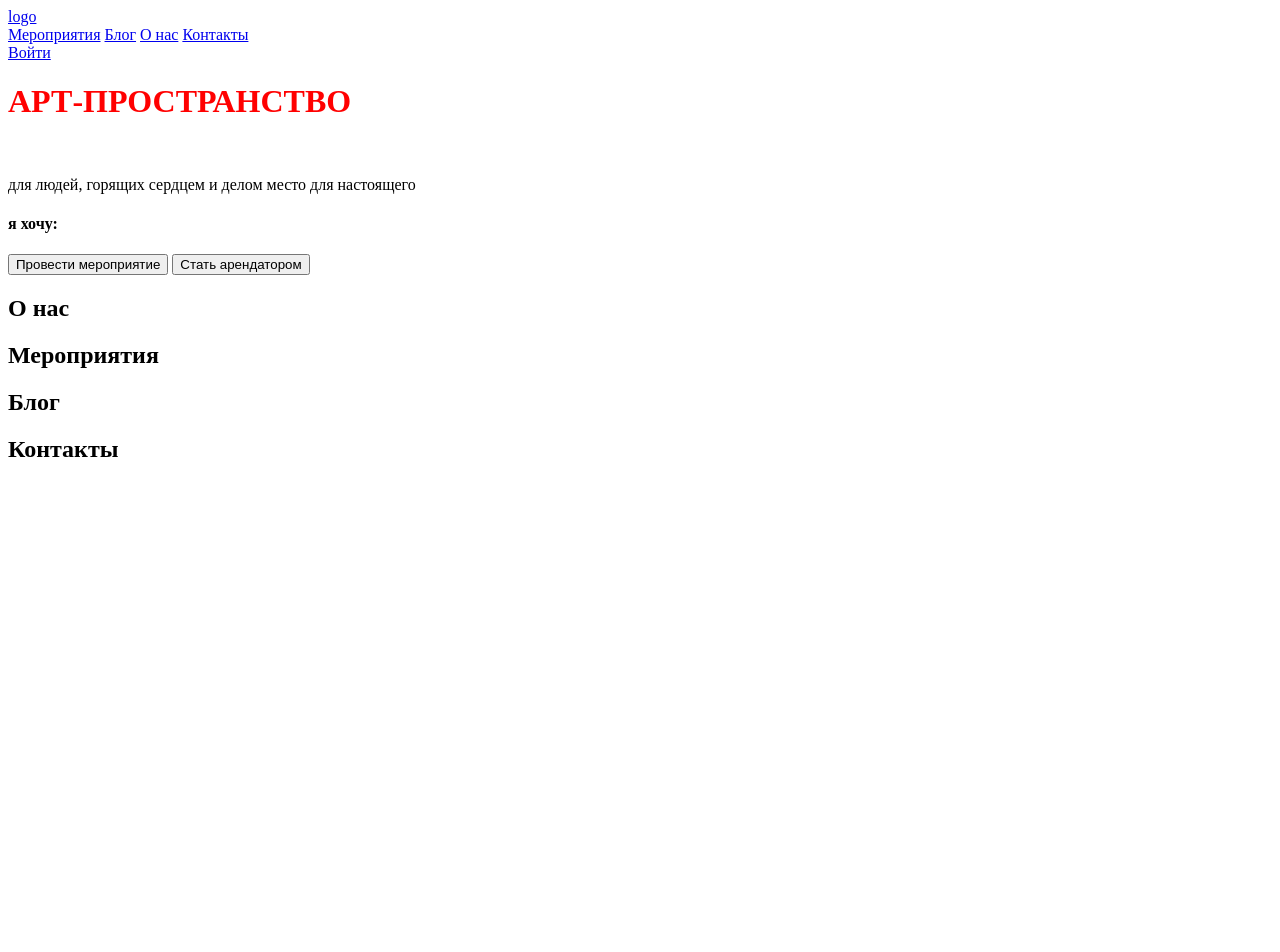
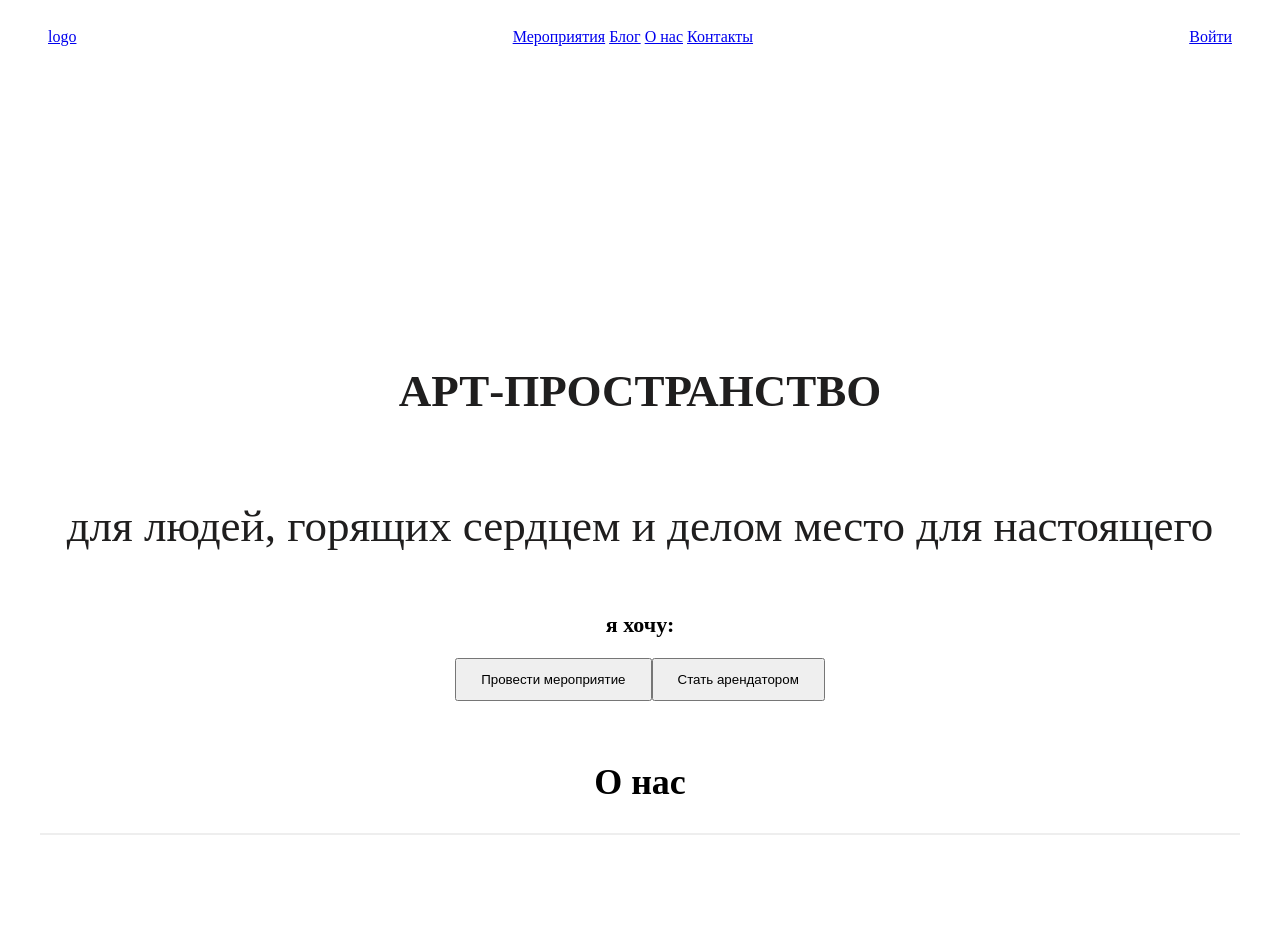
Before and after one commit to aut-vincere/aut-vincere.github.io, a plain HTML site: page index.html in a window 1280 px wide. Shown: the top 952 px of the page. Before the commit the page ends 800 px from the top, so only its background shows below. Drawn offline with Linux system fonts and the light colour scheme.

Commit message:
add style.css add index.html

```diff
--- a/styles/style.css
+++ b/styles/style.css
@@ -1,3 +1,89 @@
+.page-header {
+    position: sticky;
+    display: flex;
+    justify-content: space-between;
+    max-width: 1920px;
+    height: 147px;
+    padding: 20px 40px;
+    margin: 0 auto 100px;
+}
+
+.main {
+  display: flex;
+  flex-direction: column;
+  align-items: center;
+  width: 100%;
+}
+
 h1 {
-    color: red;
+    color: #1f1e1e;
 }
+
+.home {
+  width: 100%;
+  max-width: 1200px;
+  padding: 40px 20px;
+}
+
+.home__main-header {
+  text-align: center;
+  margin-bottom: 60px;
+}
+
+.home__main-header h1 {
+  font-size: 45px;
+  margin-bottom: 20px;
+}
+
+.home__main-header p {
+  font-size: 45px;
+  color: #1f1e1e;
+}
+
+.offers {
+  text-align: center;
+  margin-bottom: 60px;
+}
+
+.offers__title {
+  font-size: 22px;
+  margin-bottom: 20px;
+}
+
+.offers__btns {
+  display: flex;
+  justify-content: center;
+}
+
+.offers__btn {
+  padding: 12px 24px;
+}
+
+.section-title {
+  text-align: center;
+  font-size: 36px;
+  margin-bottom: 30px;
+  position: relative;
+}
+
+.about,
+.upcoming,
+.listing,
+.contacts {
+  margin-bottom: 80px;
+}
+
+.about__container,
+.upcoming__container,
+.contacts__container {
+  display: flex;
+  flex-wrap: wrap;
+  justify-content: center;
+  min-height: 150px;
+  border-top: 2px solid #eee;
+  padding-top: 30px;
+}
+
+.page-footer {
+    padding: 20px;
+}
```
Also changed, not shown: index.html (+1 -0 lines).
